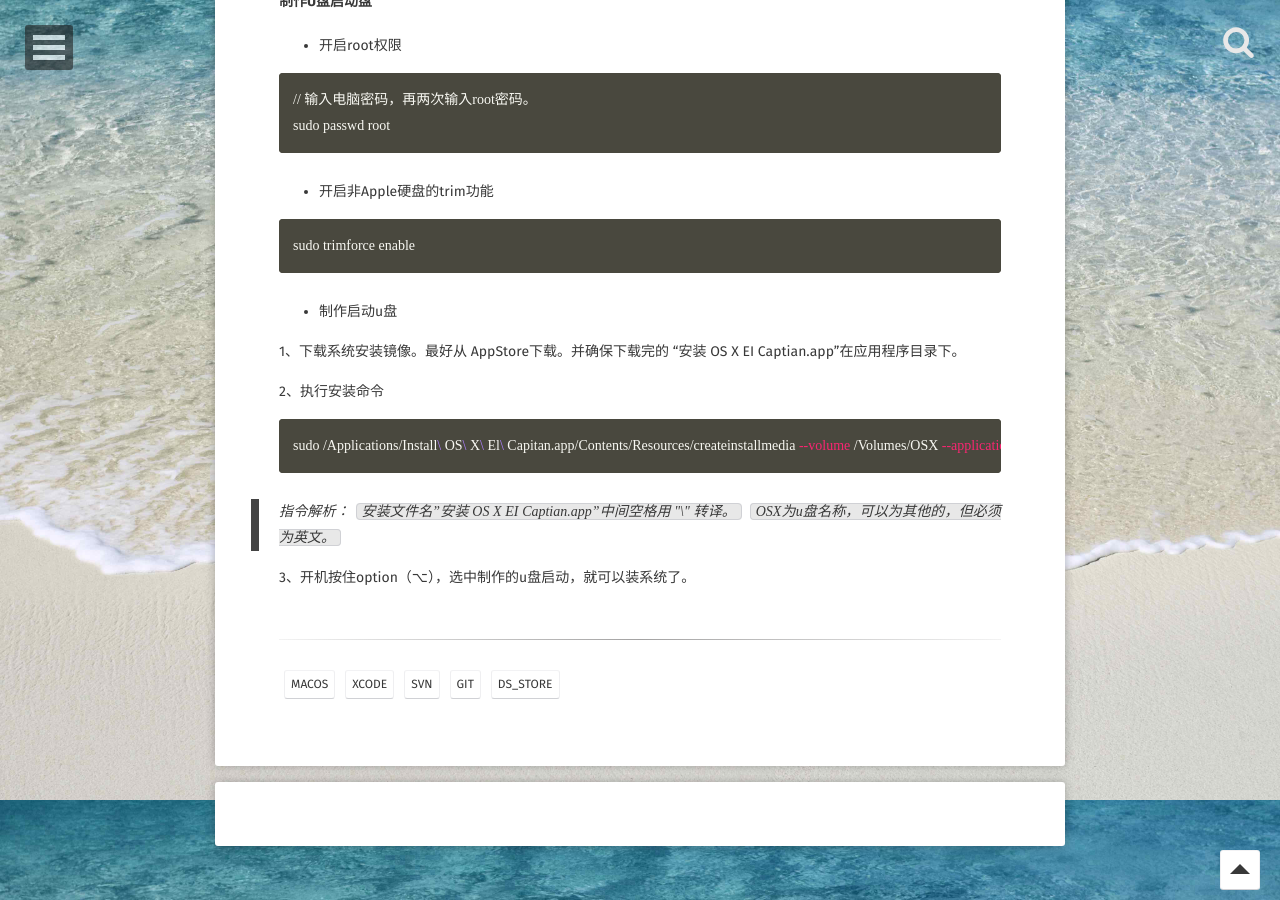
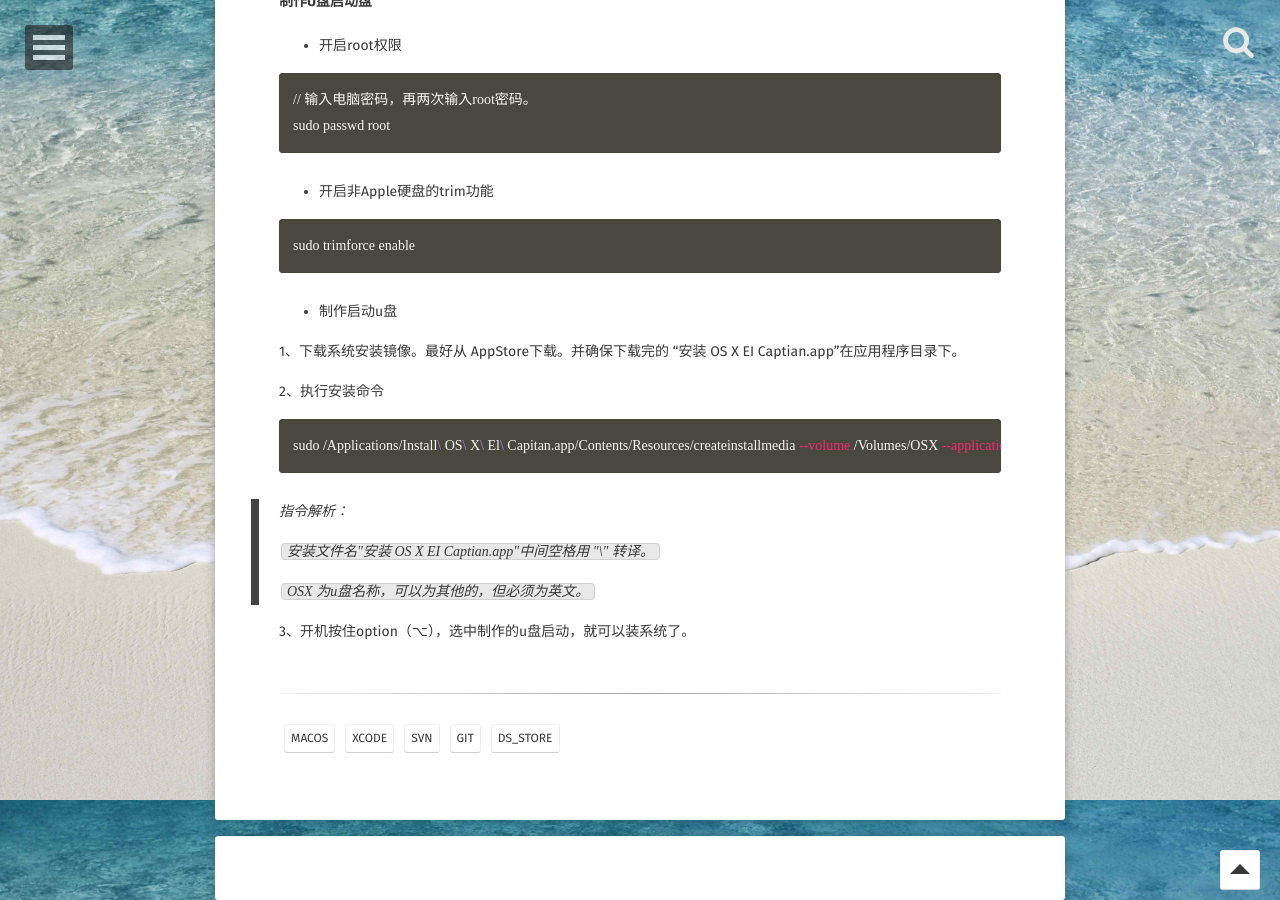
Before and after one commit to AlirioLau/alirio.blog, a Jekyll site: the page built from _posts/2019-07-18-macos-tips.md, in a window 1280 px wide and 900 px high, scrolled down 2800 px. Built offline with Jekyll 4.4.1, drawn with Linux system fonts in a browser that asks for light colours; some web fonts are replaced; comment, search, counter and statistics services are not loaded.

Commit message:
修改格式

````diff
--- a/_posts/2019-07-18-macos-tips.md
+++ b/_posts/2019-07-18-macos-tips.md
@@ -154,7 +154,9 @@ sudo /Applications/Install\ OS\ X\ El\ Capitan.app/Contents/Resources/createinst
 ```
 
 > 指令解析：
-> `安装文件名”安装 OS X EI Captian.app”中间空格用 "\" 转译。`
-> `OSX为u盘名称，可以为其他的，但必须为英文。`
+>
+> `安装文件名"安装 OS X EI Captian.app"中间空格用 "\" 转译。`
+>
+> `OSX 为u盘名称，可以为其他的，但必须为英文。`
 
 3、开机按住option（⌥），选中制作的u盘启动，就可以装系统了。
````
